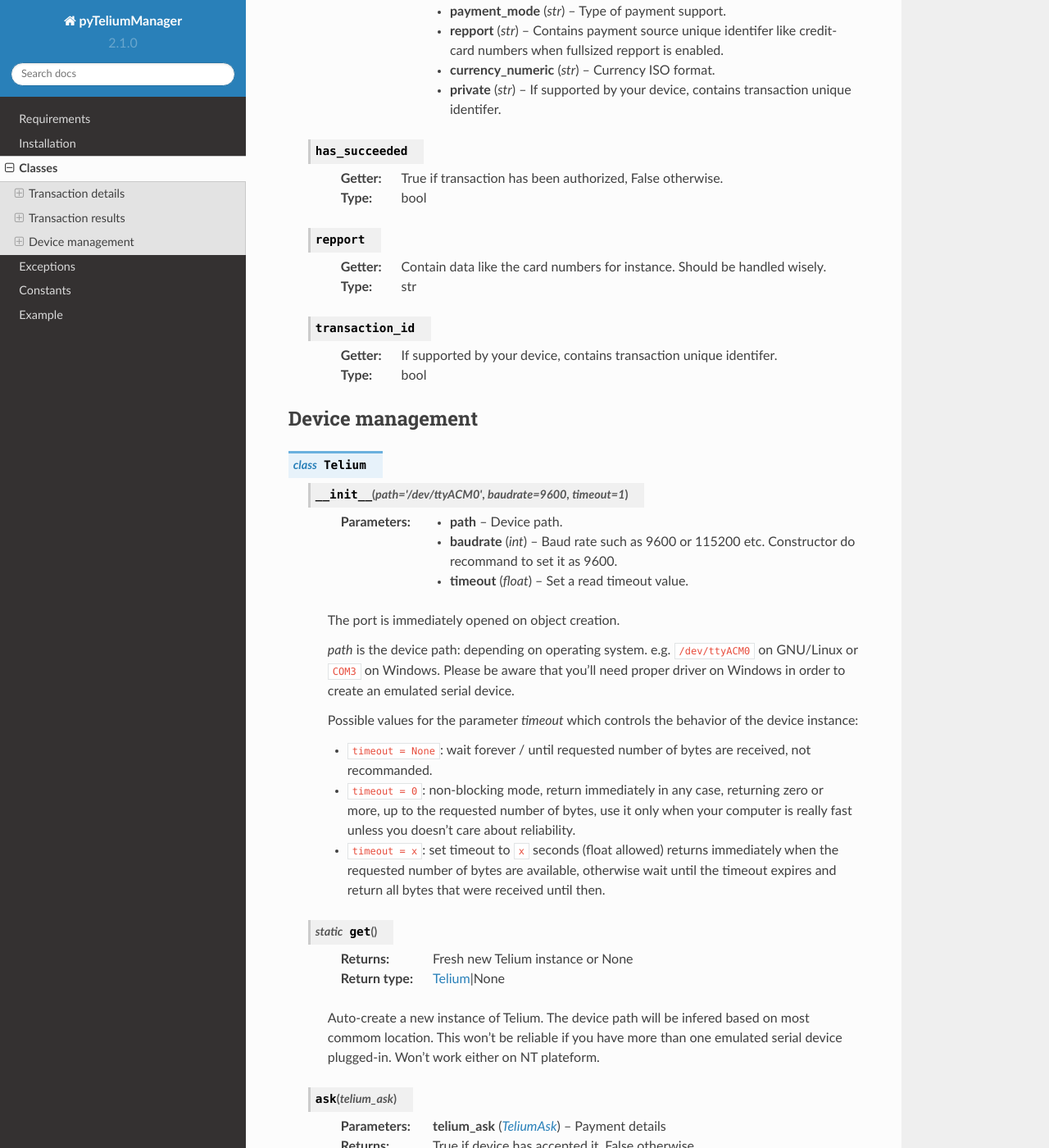
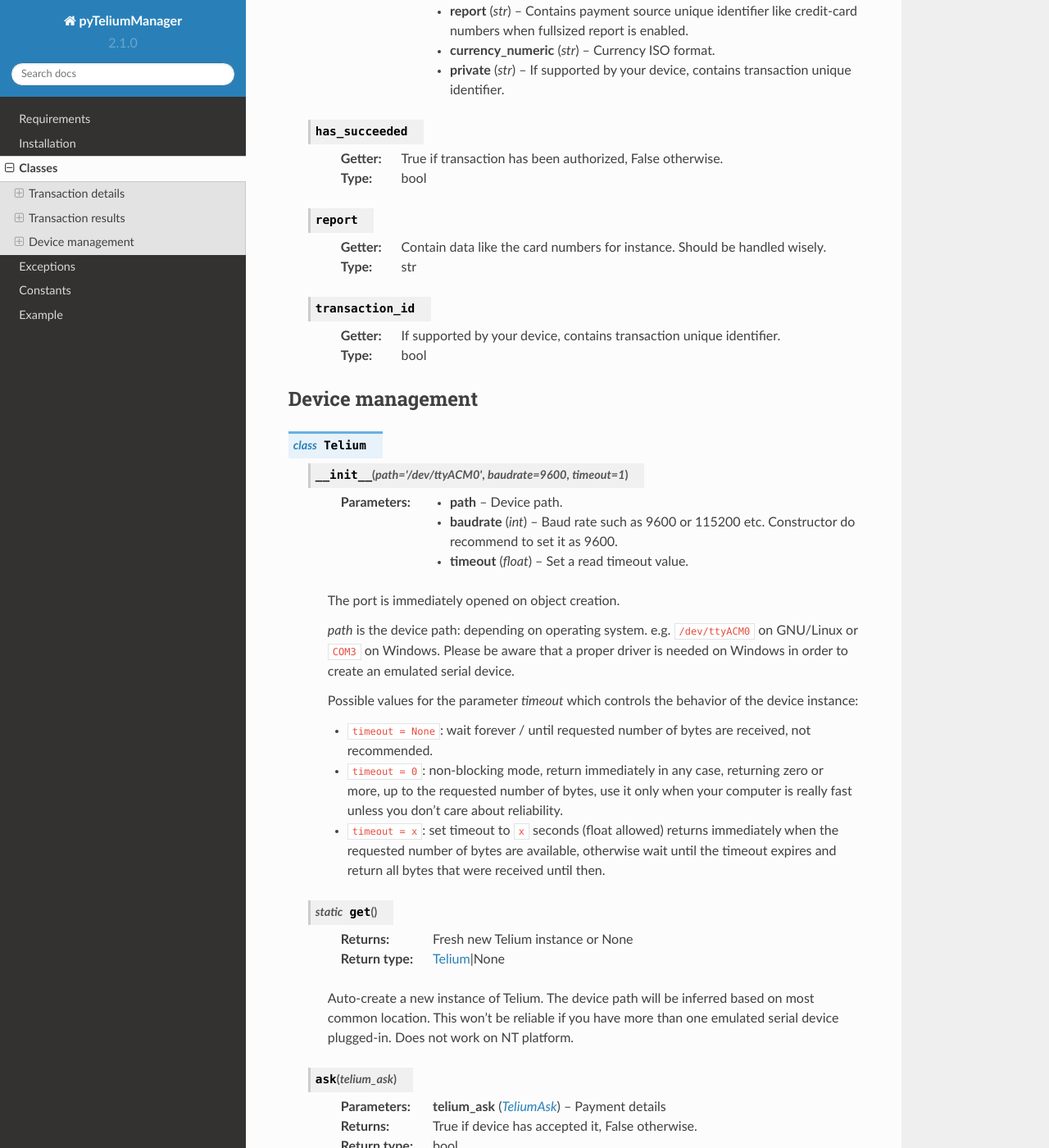
Before and after one commit to Ousret/pyTeliumManager, a Sphinx documentation site: the page built from docs/classes.rst, in a window 1280 px wide and 1400 px high, scrolled down 1883 px. Shown: the whole window at 82% size. Built offline with Sphinx 7.4.7 and the Read the Docs theme 2.0.0, drawn with Linux system fonts in a browser that asks for light colours; some of the changed text lies outside the part shown.

```diff
--- a/docs/classes.rst
+++ b/docs/classes.rst
@@ -11,8 +11,8 @@ Transaction details
         :param str pos_number:
             Checkout unique identifier from '01' to '99'.
         :param str answer_flag:
-            Answer repport size. use :const:`TERMINAL_ANSWER_SET_FULLSIZED` for complete details or :const:`TERMINAL_ANSWER_SET_SMALLSIZED`
-            for limited answer repport. Limited answer size won't show payment source id like credit card numbers.
+            Answer report size. use :const:`TERMINAL_ANSWER_SET_FULLSIZED` for complete details or :const:`TERMINAL_ANSWER_SET_SMALLSIZED`
+            for limited answer report. Limited report does not show payment source id, e.g. credit card numbers.
         :param str transaction_type:
             If transaction is about CREDIT, DEBIT, etc.. .
             Use at least one of listed possible values:
@@ -55,14 +55,14 @@ Transaction details
         :param float amount:
             Payment amount, min 0.01, max 99999.99.
 
-        This object is meant to be translated into a bytes sequence and transfered to your terminal.
+        This object is meant to be translated into a bytes sequence and transferred to your terminal.
 
     .. method:: encode()
 
         :return: Raw string array with payment information
         :rtype: str
         :exception SequenceDoesNotMatchLengthException:
-            Will be raised if the string sequence doesn't match required length. This mean you should check your instance params.
+            Will be raised if the string sequence doesn't match required length. Check your instance params.
 
         Translate object into a string sequence ready to be sent to device.
 
@@ -77,14 +77,14 @@ Transaction details
             Will be raised if the string sequence doesn't match required length.
 
         Create a new instance of TeliumAsk from a bytes sequence previously generated with encode().
-        This as no use in a production environnement.
+        This is no use in a production environment.
 
 Transaction results
 -------------------
 
 .. class:: TeliumResponse
 
-    .. method:: __init__(pos_number, transaction_result, amount, payment_mode, repport, currency_numeric, private)
+    .. method:: __init__(pos_number, transaction_result, amount, payment_mode, report, currency_numeric, private)
 
         :param str pos_number:
             Checkout unique identifier from '01' to '99'.
@@ -94,26 +94,26 @@ Transaction results
             Payment authorized/acquired amount.
         :param str payment_mode:
             Type of payment support.
-        :param str repport:
-            Contains payment source unique identifer like credit-card numbers when fullsized repport is enabled.
+        :param str report:
+            Contains payment source unique identifier like credit-card numbers when fullsized report is enabled.
         :param str currency_numeric:
             Currency ISO format.
         :param str private:
-            If supported by your device, contains transaction unique identifer.
+            If supported by your device, contains transaction unique identifier.
 
     .. attribute:: has_succeeded
 
         :getter: True if transaction has been authorized, False otherwise.
         :type: bool
 
-    .. attribute:: repport
+    .. attribute:: report
 
         :getter: Contain data like the card numbers for instance. Should be handled wisely.
         :type: str
 
     .. attribute:: transaction_id
 
-        :getter: If supported by your device, contains transaction unique identifer.
+        :getter: If supported by your device, contains transaction unique identifier.
         :type: bool
 
 Device management
@@ -128,7 +128,7 @@ Device management
 
         :param int baudrate:
             Baud rate such as 9600 or 115200 etc.
-            Constructor do recommand to set it as 9600.
+            Constructor do recommend to set it as 9600.
 
         :param float timeout:
             Set a read timeout value.
@@ -137,16 +137,16 @@ Device management
 
         *path* is the device path: depending on operating system. e.g.
         ``/dev/ttyACM0`` on GNU/Linux or ``COM3`` on Windows. Please be aware
-        that you'll need proper driver on Windows in order to create an emulated serial device.
+        that a proper driver is needed on Windows in order to create an emulated serial device.
 
         Possible values for the parameter *timeout* which controls the behavior
         of the device instance:
 
         - ``timeout = None``:  wait forever / until requested number of bytes
-          are received, not recommanded.
+          are received, not recommended.
         - ``timeout = 0``:     non-blocking mode, return immediately in any case,
           returning zero or more, up to the requested number of bytes, use it only when your computer is really fast unless
-          you doesn't care about reliability.
+          you don't care about reliability.
         - ``timeout = x``:     set timeout to ``x`` seconds (float allowed)
           returns immediately when the requested number of bytes are available,
           otherwise wait until the timeout expires and return all bytes that
@@ -157,8 +157,8 @@ Device management
         :return: Fresh new Telium instance or None
         :rtype: Telium|None
 
-        Auto-create a new instance of Telium. The device path will be infered based on most commom location.
-        This won't be reliable if you have more than one emulated serial device plugged-in. Won't work either on NT plateform.
+        Auto-create a new instance of Telium. The device path will be inferred based on most common location.
+        This won't be reliable if you have more than one emulated serial device plugged-in. Does not work on NT platform.
 
     .. method:: ask(telium_ask)
 
@@ -171,17 +171,17 @@ Device management
     .. method:: verify(telium_ask)
 
         :param TeliumAsk telium_ask: Payment details previously used on ask()
-        :return: Transaction results as TeliumResponse, None if nothing was catched from device.
+        :return: Transaction results as TeliumResponse, None if nothing was caught from device.
         :rtype: TeliumResponse|None
 
-        Wait for answer and convert it to TeliumResponse for you.
+        Wait for answer and convert it to TeliumResponse.
 
     .. method:: close()
 
         :return: True if device was previously opened and now closed. False otherwise.
         :rtype: bool
 
-        Close device if currently opened. Recommanded practice, don't let Python close it from garbage collector.
+        Close device if currently opened. Recommended practice, don't let Python close it from garbage collector.
 
     .. attribute:: timeout
 
--- a/docs/constants.rst
+++ b/docs/constants.rst
@@ -3,7 +3,7 @@ Constants
 
 *Answer flag*
 
-Fullsized repport containt payment unique identifer like credit-card numbers, smallsized does not.
+Fullsized report contains payment unique identifier like credit-card numbers, smallsized does not.
 
 .. data:: TERMINAL_ANSWER_SET_FULLSIZED
 .. data:: TERMINAL_ANSWER_SET_SMALLSIZED
@@ -40,7 +40,7 @@ Instant answer won't contain a valid transaction status.
 
 *Authorization*
 
-Forced authorization control isn't recommanded because it could significantly be slower.
+Forced authorization control isn't recommended because it could be significantly slower.
 You might have some ext. fees when using GPRS based payment device.
 
 .. data:: TERMINAL_FORCE_AUTHORIZATION_ENABLE
--- a/docs/examples.rst
+++ b/docs/examples.rst
@@ -12,7 +12,7 @@ Example of usage::
     # Construct our payment infos
     my_payment = TeliumAsk(
         '1',  # Checkout ID 1
-        TERMINAL_ANSWER_SET_FULLSIZED,  # Ask for fullsized repport
+        TERMINAL_ANSWER_SET_FULLSIZED,  # Ask for fullsized report
         TERMINAL_MODE_PAYMENT_DEBIT,  # Ask for debit
         TERMINAL_TYPE_PAYMENT_CARD,  # Using a card
         TERMINAL_NUMERIC_CURRENCY_EUR,  # Set currency to EUR
--- a/docs/installation.rst
+++ b/docs/installation.rst
@@ -14,7 +14,7 @@ pyTeliumManager can be installed from PyPI::
 
 From git via dev-master
 -----------------------
-You can use dev-master branch from remote git to install it::
+You can install from dev-master branch using git::
 
     git clone https://github.com/Ousret/pyTeliumManager.git
     cd pyTeliumManager/
```
Also changed, not shown: docs/exceptions.rst (+5 -5 lines), docs/requirements.rst (+5 -5 lines).
